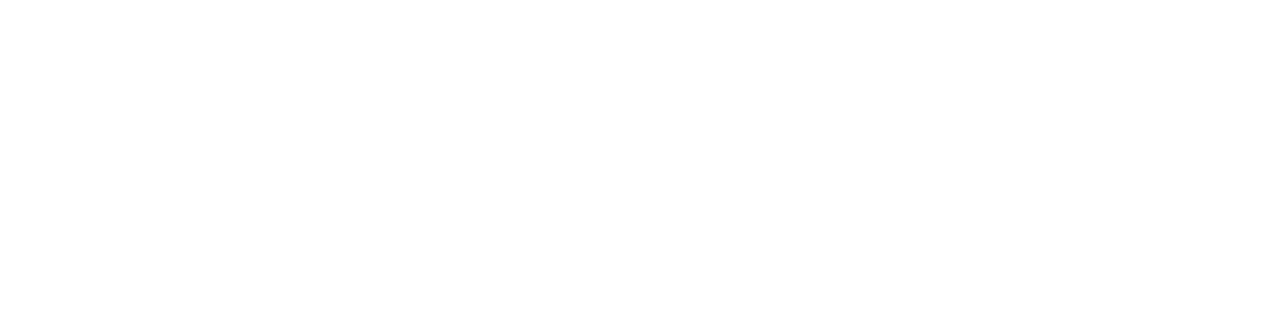
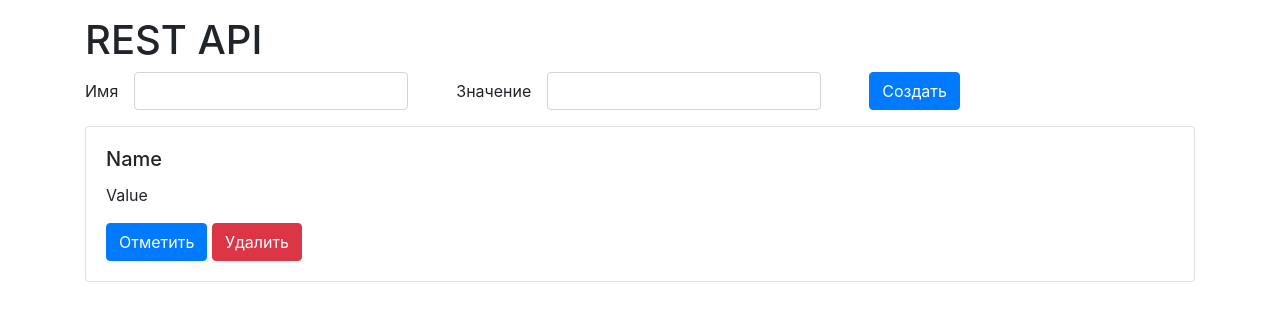
Before and after one commit to teekirienkov/restapi-node-vue, a website with bundled scripts: page client/index.html in a window 1280 px wide. Built offline with nearby package versions, Linux system fonts and the light colour scheme.

Commit message:
add vue method

```diff
--- a/client/index.html
+++ b/client/index.html
@@ -1,6 +1,7 @@
 <!doctype html>
 <html lang="en">
 <head>
+    <link rel="stylesheet" href="https://stackpath.bootstrapcdn.com/bootstrap/4.4.1/css/bootstrap.min.css" integrity="sha384-Vkoo8x4CGsO3+Hhxv8T/Q5PaXtkKtu6ug5TOeNV6gBiFeWPGFN9MuhOf23Q9Ifjh" crossorigin="anonymous">
     <meta charset="UTF-8">
     <meta name="viewport"
           content="width=device-width, user-scalable=no, initial-scale=1.0, maximum-scale=1.0, minimum-scale=1.0">
@@ -9,6 +10,30 @@
 </head>
 <body>
 
+    <div class="container pt-3" id="app">
+        <h1>REST API</h1>
+
+        <form class="form-inline mb-3" @submit.prevent="createContact">
+            <div class="form-group mr-5">
+                <label for="name" class="mr-3">Имя</label>
+                <input type="text" class="form-control" id="name" v-model="form.name">
+            </div>
+            <div class="form-group mr-5">
+                <label for="value" class="mr-3">Значение</label>
+                <input type="text" class="form-control" id="value" v-model="form.value">
+            </div>
+            <button class="btn btn-primary" type="submit">Создать</button>
+        </form>
+
+        <div class="card mb-3">
+            <div class="card-body">
+                <h5 class="card-title">Name</h5>
+                <p class="card-text">Value</p>
+                <button class="btn btn-primary">Отметить</button>
+                <button class="btn btn-danger">Удалить</button>
+            </div>
+        </div>
+    </div>
 
     <!-- Vue -->
     <script type="module" src="index.js"></script>
--- a/client/index.js
+++ b/client/index.js
@@ -1 +1,18 @@
 import Vue from 'https://cdn.jsdelivr.net/npm/vue@2.6.11/dist/vue.esm.browser.js';
+
+new Vue({
+  el: '#app', // указываем корневой элемент (selector id)
+  data() {
+    return {
+      form: {
+        name: '',
+        value: ''
+      }
+    }
+  },
+  methods: {
+    createContact() {
+      console.log(this.form)
+    }
+  }
+})
```
Also changed, not shown: app.js (+8 -3 lines).
